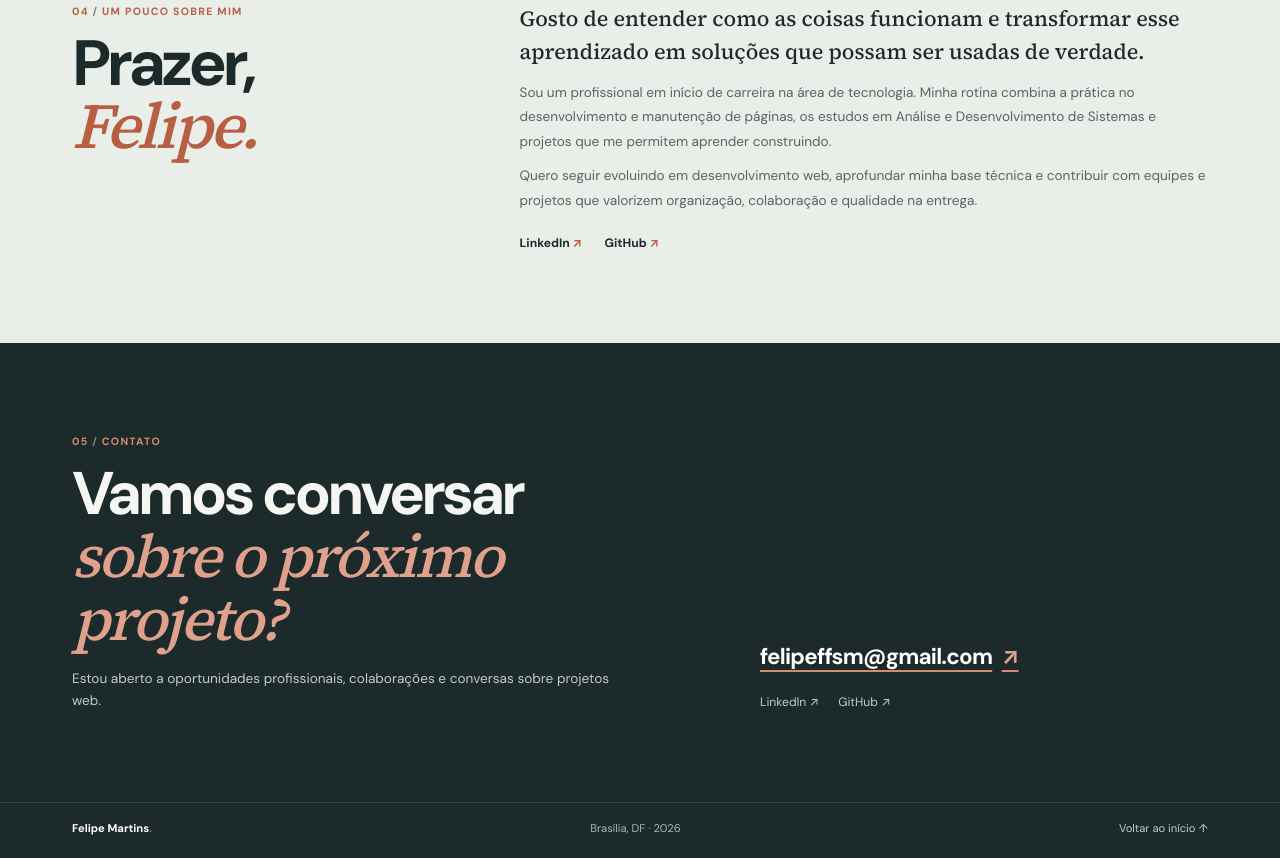
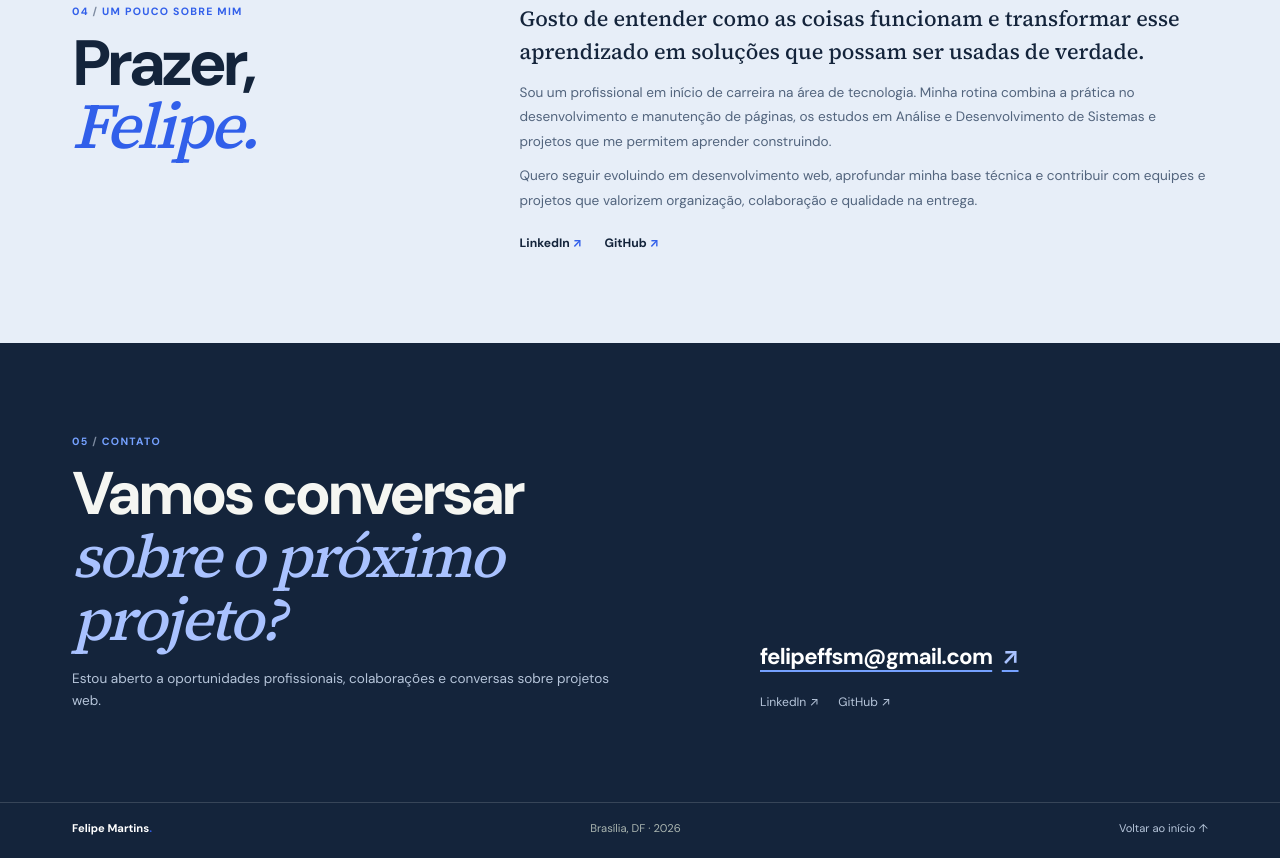
Before and after one commit to Felipesouza28/Felipe-de-Souza-Martins, a plain HTML site: page index.html in a window 1280 px wide. Shown: the part 3100-3958 px from the top of the page. Drawn offline with Linux system fonts and the light colour scheme.

Commit message:
Refresh portfolio color palette with navy and electric blue

```diff
--- a/css/portfolio.css
+++ b/css/portfolio.css
@@ -1,15 +1,15 @@
 :root {
   color-scheme: light;
-  --bg: #f5f6f2;
-  --surface: #ffffff;
-  --surface-soft: #eef1ec;
-  --ink: #1d2a2c;
-  --muted: #566467;
-  --quiet: #7b8886;
-  --line: #dce3df;
-  --accent: #b85e43;
-  --accent-dark: #93442f;
-  --teal: #426e69;
+  --bg: #F3F6FB;
+  --surface: #FFFFFF;
+  --surface-soft: #EAF1FB;
+  --ink: #14243B;
+  --muted: #52647D;
+  --quiet: #7D8BA0;
+  --line: #D8E2F0;
+  --accent: #315FEA;
+  --accent-dark: #2148BD;
+  --teal: #168A92;
   --width: 71rem;
   --gutter: clamp(1.15rem, 4vw, 2.8rem);
   --sans: "DM Sans", ui-sans-serif, system-ui, -apple-system, BlinkMacSystemFont, "Segoe UI", sans-serif;
@@ -24,7 +24,7 @@ body {
 }
 a { color: inherit; }
 button { font: inherit; }
-::selection { background: #ead7cf; color: var(--ink); }
+::selection { background: #DCE7FF; color: var(--ink); }
 :focus-visible { outline: 2px solid var(--accent); outline-offset: 4px; }
 .container { width: min(100% - 2 * var(--gutter), var(--width)); margin-inline: auto; }
 .skip-link { position: absolute; top: .5rem; left: .5rem; z-index: 100; padding: .7rem 1rem; background: var(--ink); color: #fff; transform: translateY(-160%); }
@@ -32,7 +32,7 @@ button { font: inherit; }
 
 .site-header {
   position: sticky; top: 0; z-index: 30;
-  background: rgb(245 246 242 / .96); border-bottom: 1px solid var(--line);
+  background: rgb(243 246 251 / .96); border-bottom: 1px solid var(--line);
   backdrop-filter: blur(14px);
 }
 .header-inner { min-height: 4.55rem; display: flex; align-items: center; justify-content: space-between; gap: 2rem; }
@@ -51,7 +51,7 @@ button { font: inherit; }
 
 .hero { padding: clamp(3.8rem, 7vw, 6.5rem) 0 2.4rem; }
 .hero-eyebrow { display: flex; align-items: center; gap: .65rem; color: var(--muted); font-size: .72rem; font-weight: 650; }
-.status-mark { width: .48rem; height: .48rem; border-radius: 50%; background: #4c9278; box-shadow: 0 0 0 4px #4c92781a; }
+.status-mark { width: .48rem; height: .48rem; border-radius: 50%; background: #159B85; box-shadow: 0 0 0 4px #159B851a; }
 .eyebrow-rule { height: 1px; width: 2.2rem; background: var(--line); margin-inline: .25rem; }
 .eyebrow-muted { color: var(--quiet); font-weight: 500; }
 .hero-grid { display: grid; grid-template-columns: minmax(0, 1.35fr) minmax(18rem, .65fr); gap: clamp(2.5rem, 6vw, 5.5rem); align-items: center; padding: clamp(2.5rem, 5vw, 4.4rem) 0 3.3rem; }
@@ -95,7 +95,7 @@ button { font: inherit; }
 .project-divider { color: var(--quiet); }
 .project-feature h3 { margin: .85rem 0 .45rem; font-size: clamp(1.9rem, 3.5vw, 2.65rem); line-height: 1.05; letter-spacing: -.065em; }
 .project-summary { max-width: 42rem; margin: 0; color: var(--muted); font-size: .91rem; line-height: 1.75; }
-.project-result { margin-top: 1.3rem; padding: .9rem 1rem; border-left: 2px solid var(--teal); background: #edf2ef; }
+.project-result { margin-top: 1.3rem; padding: .9rem 1rem; border-left: 2px solid var(--teal); background: #EAF1FB; }
 .detail-label { color: var(--teal); font-size: .64rem; font-weight: 700; letter-spacing: .1em; text-transform: uppercase; }
 .project-result p { margin: .3rem 0 0; color: var(--ink); font-size: .82rem; line-height: 1.7; }
 .project-footer { display: flex; align-items: end; justify-content: space-between; gap: 1rem; margin-top: 1.35rem; }
@@ -107,14 +107,14 @@ button { font: inherit; }
 .project-links a:hover { color: var(--accent-dark); text-decoration: underline; text-underline-offset: .2rem; }
 .project-side { display: flex; flex-direction: column; padding: 1.5rem; background: var(--surface-soft); border-left: 1px solid var(--line); }
 .side-kicker { margin-bottom: .8rem; color: var(--quiet); font-size: .64rem; font-weight: 700; letter-spacing: .1em; text-transform: uppercase; }
-.side-stat { padding: .75rem 0; border-top: 1px solid #d8dfd9; }
+.side-stat { padding: .75rem 0; border-top: 1px solid #D4E0EF; }
 .side-stat span { display: block; margin-bottom: .2rem; color: var(--quiet); font-size: .68rem; }
 .side-stat strong { display: block; font-size: .82rem; line-height: 1.5; }
 .project-disclaimer { margin: auto 0 0; padding-top: 1rem; color: var(--quiet); font-size: .68rem; line-height: 1.6; }
 .project-grid { display: grid; grid-template-columns: repeat(2, minmax(0, 1fr)); gap: 1rem; margin-top: 1rem; }
 .project-card { display: flex; flex-direction: column; min-width: 0; padding: 1.45rem; border: 1px solid var(--line); background: var(--surface); }
-.project-itechub { border-top: 3px solid #a77a54; }
-.project-matchbook { border-top: 3px solid #698d75; }
+.project-itechub { border-top: 3px solid #3972EC; }
+.project-matchbook { border-top: 3px solid #159B85; }
 .project-card-top { display: flex; align-items: center; justify-content: space-between; gap: 1rem; }
 .project-card-top .project-number { font-size: 1.1rem; }
 .project-type { color: var(--quiet); font-size: .64rem; font-weight: 700; text-transform: uppercase; letter-spacing: .08em; }
@@ -144,7 +144,7 @@ button { font: inherit; }
 .entry-company { margin: .2rem 0 0; color: var(--teal); font-size: .76rem; font-weight: 700; }
 .entry-text { max-width: 30rem; margin: .45rem 0 0; color: var(--muted); font-size: .79rem; line-height: 1.7; }
 
-.about-section { padding: clamp(4.2rem, 7vw, 6.5rem) 0; background: #e9eee8; border-top: 1px solid var(--line); }
+.about-section { padding: clamp(4.2rem, 7vw, 6.5rem) 0; background: #E7EEF8; border-top: 1px solid var(--line); }
 .about-grid { display: grid; grid-template-columns: minmax(13rem, .7fr) minmax(0, 1.3fr); gap: clamp(2rem, 6vw, 5rem); }
 .about-heading h2 { margin: 0; font-size: clamp(2.7rem, 5vw, 4.1rem); line-height: .98; letter-spacing: -.07em; }
 .about-heading h2 em { font-weight: 500; }
@@ -157,20 +157,39 @@ button { font: inherit; }
 
 .contact-section { padding: clamp(4.2rem, 7vw, 6.5rem) 0; background: var(--ink); color: #f5f6f2; }
 .contact-grid { display: grid; grid-template-columns: minmax(0, 1fr) minmax(17rem, .7fr); gap: 3rem; align-items: end; }
-.contact-section .section-kicker { color: #d68a70; }
+.contact-section .section-kicker { color: #75A1FF; }
 .contact-grid h2 { margin: 0; font-size: clamp(2.25rem, 4.7vw, 3.8rem); line-height: 1.05; letter-spacing: -.065em; }
-.contact-grid h2 em { color: #dfa18c; font-weight: 500; }
-.contact-description { max-width: 35rem; margin: 1rem 0 0; color: #c2cbc6; font-size: .85rem; }
+.contact-grid h2 em { color: #A9C2FF; font-weight: 500; }
+.contact-description { max-width: 35rem; margin: 1rem 0 0; color: #B6C5DA; font-size: .85rem; }
 .contact-details { display: grid; gap: 1rem; justify-items: start; }
-.contact-email { display: inline-flex; align-items: center; gap: .6rem; color: #fff; font-size: clamp(1.05rem, 2vw, 1.4rem); font-weight: 700; letter-spacing: -.035em; text-decoration-color: #d68a70; text-underline-offset: .35rem; overflow-wrap: anywhere; }
-.contact-email span { color: #dfa18c; }
+.contact-email { display: inline-flex; align-items: center; gap: .6rem; color: #fff; font-size: clamp(1.05rem, 2vw, 1.4rem); font-weight: 700; letter-spacing: -.035em; text-decoration-color: #75A1FF; text-underline-offset: .35rem; overflow-wrap: anywhere; }
+.contact-email span { color: #A9C2FF; }
 .contact-socials { display: flex; gap: 1.2rem; }
-.contact-socials a { color: #c2cbc6; font-size: .76rem; text-decoration: none; }
+.contact-socials a { color: #B6C5DA; font-size: .76rem; text-decoration: none; }
 .contact-socials a:hover { color: #fff; }
-.site-footer { padding: 1rem 0 1.3rem; background: var(--ink); color: #aab5b0; border-top: 1px solid #ffffff20; font-size: .7rem; }
+.site-footer { padding: 1rem 0 1.3rem; background: var(--ink); color: #aab5b0; border-top: 1px solid #FFFFFF26; font-size: .7rem; }
 .footer-inner { display: flex; justify-content: space-between; align-items: center; gap: 1rem; }
 .footer-brand { color: #fff; font-weight: 700; text-decoration: none; }
-.back-top { color: #c2cbc6; text-decoration: none; }
+.back-top { color: #B6C5DA; text-decoration: none; }
+
+
+/* Identidade visual: azul-marinho, azul elétrico e ciano */
+.profile-panel {
+  background: #14243B;
+  border-color: #14243B;
+  color: #F3F6FB;
+  box-shadow: 0 18px 42px rgb(20 36 59 / .12);
+}
+.profile-panel .panel-heading,
+.profile-panel .profile-row { border-color: #31435E; }
+.profile-panel .panel-label,
+.profile-panel .profile-label { color: #A9B9D0; }
+.profile-panel .panel-mark { color: #80B5FF; }
+.profile-panel .profile-row strong { color: #F7F9FD; }
+.profile-panel .profile-row small { color: #C0CCDE; }
+.project-side { background: #EAF1FB; }
+.project-result { background: #EAF1FB; }
+.about-section { background: #E7EEF8; }
 
 @media (max-width: 60rem) {
   .hero-grid { grid-template-columns: minmax(0, 1fr) minmax(16rem, .75fr); gap: 2rem; }
--- a/index.html
+++ b/index.html
@@ -3,7 +3,7 @@
 <head>
   <meta charset="utf-8">
   <meta name="viewport" content="width=device-width, initial-scale=1">
-  <meta name="theme-color" content="#f5f6f2">
+  <meta name="theme-color" content="#F3F6FB">
   <meta name="description" content="Portfólio de Felipe Martins, desenvolvedor web em formação. Experiência com WordPress, Elementor e projetos front-end.">
   <meta property="og:type" content="website">
   <meta property="og:title" content="Felipe Martins — Desenvolvedor Web">
```
